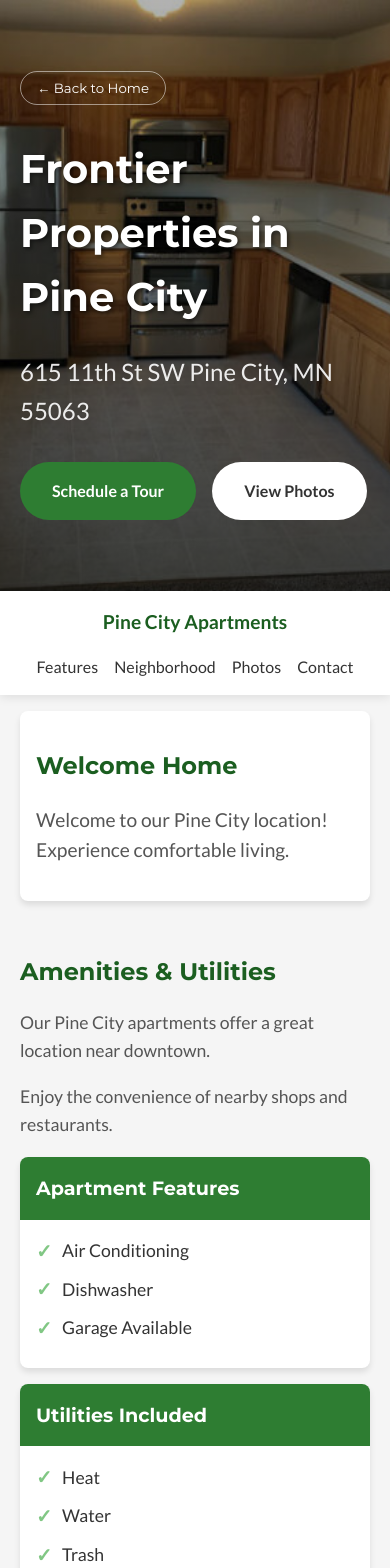
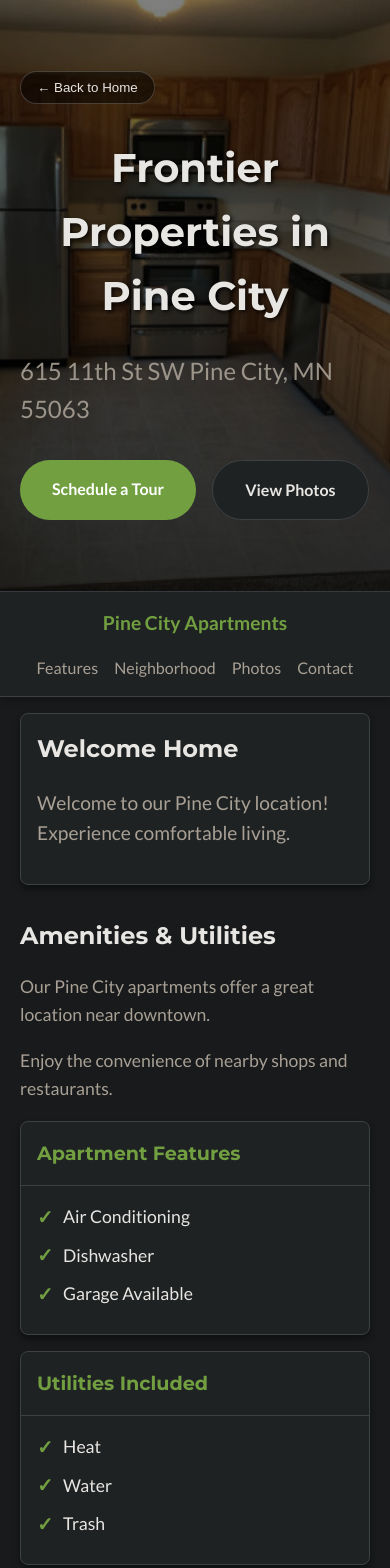
Before and after one commit to Avacynn/fpmn-vue-static, a Vue app: page /pinecity in a window 390 px wide. Shown: the top 1568 px of the page. Built offline with nearby package versions, Linux system fonts and the light colour scheme.

Commit message:
refactor: update styles for dark mode compatibility and improve layout structure

```diff
--- a/src/components/Amenities.vue
+++ b/src/components/Amenities.vue
@@ -44,7 +44,7 @@ defineProps(['amenities'])
 .intro-text {
     margin-bottom: 1rem;
     font-size: 1.1rem;
-    color: #555;
+    color: var(--text-muted);
 }
 
 .lists-wrapper {
@@ -54,11 +54,12 @@ defineProps(['amenities'])
 }
 
 .amenity-card {
-    background: white;
+    background: var(--bg-surface);
     border-radius: var(--radius);
     box-shadow: var(--shadow);
     overflow: hidden;
     transition: transform 0.3s;
+    border: 1px solid var(--border-color);
 }
 
 .amenity-card:hover {
@@ -66,14 +67,15 @@ defineProps(['amenities'])
 }
 
 .card-header {
-    background-color: var(--primary-color);
-    color: white;
+    background-color: var(--bg-surface-2);
+    color: var(--primary-color);
     padding: 1rem;
+    border-bottom: 1px solid var(--border-color);
 }
 
 .card-header h3 {
     margin: 0;
-    color: white;
+    color: var(--primary-color);
     font-size: 1.2rem;
 }
 
@@ -88,10 +90,11 @@ defineProps(['amenities'])
     display: flex;
     align-items: center;
     font-size: 1.1rem;
+    color: var(--text-main);
 }
 
 .check {
-    color: var(--accent-color);
+    color: var(--primary-color);
     font-weight: bold;
     margin-right: 10px;
     font-size: 1.2rem;
--- a/src/style.css
+++ b/src/style.css
@@ -1,44 +1,254 @@
 :root {
-  --primary-color: #2e7d32;
-  --primary-dark: #1b5e20;
-  --accent-color: #81c784;
-  --text-color: #333;
-  --bg-light: #f9f9f9;
-  --white: #ffffff;
-  --shadow: 0 4px 6px rgba(0, 0, 0, 0.1);
+  /* Dark Reader Default Palette */
+  --bg-body: #181a1b;
+  --bg-surface: #1f2223; /* Slightly lighter for cards/headers */
+  --text-main: #e8e6e3;
+  --text-muted: #a8a095;
+  --link-color: #3391ff;
+  --border-color: #3c4143;
+
+  /* Preserving your brand greens, but dimmed for dark mode */
+  --primary-color: #72a041;
+  --primary-dark: #557a3a;
+
+  --shadow: 0 4px 6px rgba(0, 0, 0, 0.4);
   --radius: 8px;
+  --max-width: 1200px;
 }
 
 body {
   margin: 0;
   font-family: 'Lato', sans-serif;
-  color: var(--text-color);
-  background-color: var(--bg-light);
+  background-color: var(--bg-body);
+  color: var(--text-main);
   line-height: 1.6;
 }
 
 h1, h2, h3, h4, h5 {
   font-family: 'Montserrat', sans-serif;
-  color: var(--primary-dark);
+  color: var(--text-main); /* Dark Reader usually makes headings white/off-white */
+  margin-top: 0;
   margin-bottom: 0.5em;
 }
 
-button {
-  font-family: 'Montserrat', sans-serif;
+a {
+  color: var(--link-color);
+  text-decoration: none;
 }
 
-.container {
-  max-width: 1200px;
+a:hover {
+  text-decoration: underline;
+}
+
+ul {
+  list-style: none;
+  padding: 0;
+}
+
+/* Layout Utilities */
+.container, .center {
+  max-width: var(--max-width);
   margin: 0 auto;
   padding: 0 20px;
 }
 
-a {
-  color: var(--primary-color);
-  text-decoration: none;
-  transition: color 0.3s;
+.clearfix::after {
+  content: "";
+  display: table;
+  clear: both;
 }
 
-a:hover {
-  color: var(--primary-dark);
+/* Color Utilities */
+.red { color: #ff6b6b; }
+.green { color: var(--primary-color); }
+.text-muted { color: var(--text-muted); }
+
+/* Header Styles */
+header {
+  background-color: var(--bg-surface);
+  box-shadow: var(--shadow);
+  border-bottom: 1px solid var(--border-color);
 }
+
+header h1 {
+  text-align: center;
+  font-size: 2rem;
+  margin-bottom: 0.5em;
+  color: var(--primary-color);
+}
+
+header nav {
+  border-top: 1px solid var(--border-color);
+  padding-top: 1em;
+}
+
+header nav ul {
+  display: flex;
+  justify-content: center;
+  flex-wrap: wrap;
+  gap: 20px;
+}
+
+header nav ul li {
+  font-family: 'Montserrat', sans-serif;
+  font-size: 1.1rem;
+}
+
+header nav ul a {
+  color: var(--text-muted);
+  padding: 5px 10px;
+  border-radius: 4px;
+}
+
+header nav ul a:hover,
+header nav ul a.router-link-active {
+  color: var(--text-main);
+  background-color: rgba(255, 255, 255, 0.05);
+  text-decoration: none;
+}
+
+/* Button Styles */
+.btn {
+  display: inline-block;
+  padding: 12px 30px;
+  background-color: var(--primary-dark);
+  color: #ffffff;
+  text-align: center;
+  border: 2px solid var(--primary-color);
+  border-radius: var(--radius);
+  font-family: 'Montserrat', sans-serif;
+  font-size: 1rem;
+  font-weight: 600;
+  cursor: pointer;
+  transition: all 0.3s ease;
+  text-transform: uppercase;
+  letter-spacing: 1px;
+}
+
+.btn:hover {
+  background-color: var(--primary-color);
+  border-color: #8bc34a;
+  color: #ffffff;
+  text-decoration: none;
+}
+
+/* Section Styles */
+section {
+  padding: 3em 0;
+}
+
+/* Specific Sections from old_app.css */
+#pets, .section-green {
+  background-color: #1e2415; /* Dark green background */
+  color: var(--text-main);
+  border-top: 1px solid var(--border-color);
+  border-bottom: 1px solid var(--border-color);
+}
+
+#pets p, .section-green p {
+  color: var(--text-main);
+}
+
+/* Boxed Content */
+.boxed {
+  max-width: 800px;
+  margin: 2em auto;
+  background: var(--bg-surface);
+  padding: 2em;
+  border-radius: var(--radius);
+  box-shadow: var(--shadow);
+  border: 1px solid var(--border-color);
+}
+
+.boxed div {
+  border: 1px solid var(--border-color);
+  padding: 2em;
+  text-align: center;
+}
+
+/* Neighborhood Grid */
+.neighborhood-content {
+  display: grid;
+  grid-template-columns: 1fr;
+  gap: 20px;
+}
+
+@media (min-width: 768px) {
+  .neighborhood-content {
+    grid-template-columns: 1fr 1fr;
+    align-items: start;
+  }
+}
+
+.neighborhood-map iframe {
+  width: 100%;
+  border: none;
+  min-height: 300px;
+  border-radius: var(--radius);
+  filter: invert(90%) hue-rotate(180deg); /* Dark mode map trick */
+  box-shadow: var(--shadow);
+}
+
+/* Utilities List */
+.utilities-list {
+  display: grid;
+  grid-template-columns: 1fr;
+  gap: 20px;
+  max-width: 800px;
+  margin: 0 auto;
+}
+
+@media (min-width: 600px) {
+  .utilities-list {
+    grid-template-columns: 1fr 1fr;
+  }
+}
+
+.utilities-list ul {
+  list-style: disc;
+  padding-left: 20px;
+  color: var(--text-muted);
+}
+
+.utilities-list li {
+  margin-bottom: 0.5em;
+}
+
+/* Footer */
+footer {
+  background-color: var(--bg-surface);
+  padding: 2em 0;
+  text-align: center;
+  color: var(--text-muted);
+  margin-top: auto;
+  border-top: 1px solid var(--border-color);
+}
+
+footer p {
+  margin: 0;
+  font-size: 0.9rem;
+}
+
+/* Text Layer / Hero Text (Legacy support) */
+#text-layer {
+  position: relative;
+  padding: 20px;
+  text-align: center;
+}
+
+#text-layer span {
+  font-size: 1.5rem;
+  color: var(--primary-color);
+}
+
+/* Responsive Typography */
+@media (max-width: 600px) {
+  header h1 {
+    font-size: 1.5rem;
+  }
+
+  .btn {
+    width: 100%;
+    box-sizing: border-box;
+  }
+}
--- a/src/views/Apartment.vue
+++ b/src/views/Apartment.vue
@@ -45,19 +45,19 @@
         <!-- Neighborhood -->
         <section id="neighborhood" class="section">
             <h2>Neighborhood & Location</h2>
-            <div class="neighborhood-grid">
-                <div class="text-content">
+            <div class="neighborhood-content">
+                <div class="neighborhood-text">
                     <p>{{ data.neighborhoodText }}</p>
-                    <div class="map-container">
+                </div>
+                <div class="neighborhood-map">
                     <iframe
                         width="100%"
-                            height="300"
+                        height="350"
                         frameborder="0"
                         style="border:0"
                         :src="data.googleMapsUrl"
                         allowfullscreen>
                     </iframe>
-                    </div>
                 </div>
             </div>
         </section>
@@ -128,7 +128,7 @@ const data = computed(() => cityData[props.city])
 
 <style scoped>
 .apartment-page {
-    background-color: #f5f5f5;
+    background-color: var(--bg-body);
 }
 
 /* Hero Section */
@@ -137,11 +137,11 @@ const data = computed(() => cityData[props.city])
     background-size: cover;
     background-position: center;
     position: relative;
-    color: white;
+    color: var(--text-main);
 }
 
 .hero-overlay {
-    background: linear-gradient(rgba(0,0,0,0.3), rgba(0,0,0,0.7));
+    background: linear-gradient(rgba(0,0,0,0.5), rgba(0,0,0,0.8));
     height: 100%;
     display: flex;
     align-items: center;
@@ -152,9 +152,9 @@ const data = computed(() => cityData[props.city])
 }
 
 .back-btn {
-    background: transparent;
-    border: 1px solid rgba(255,255,255,0.5);
-    color: white;
+    background: rgba(0, 0, 0, 0.5);
+    border: 1px solid rgba(255,255,255,0.2);
+    color: var(--text-main);
     padding: 0.5rem 1rem;
     border-radius: 20px;
     cursor: pointer;
@@ -164,20 +164,21 @@ const data = computed(() => cityData[props.city])
 
 .back-btn:hover {
     background: rgba(255,255,255,0.1);
-    border-color: white;
+    border-color: var(--primary-color);
 }
 
 .hero h1 {
     font-size: 3.5rem;
     margin: 0;
-    color: white;
-    text-shadow: 2px 2px 4px rgba(0,0,0,0.5);
+    color: var(--text-main);
+    text-shadow: 2px 2px 4px rgba(0,0,0,0.8);
 }
 
 .address {
     font-size: 1.5rem;
     opacity: 0.9;
     margin-bottom: 2rem;
+    color: var(--text-muted);
 }
 
 .hero-actions {
@@ -187,7 +188,7 @@ const data = computed(() => cityData[props.city])
 
 .cta-btn {
     background-color: var(--primary-color);
-    color: white;
+    color: #fff;
     padding: 1rem 2rem;
     border-radius: 50px;
     font-weight: bold;
@@ -195,32 +196,36 @@ const data = computed(() => cityData[props.city])
 }
 
 .cta-btn:hover {
-    background-color: var(--primary-dark);
+    background-color: var(--primary-light);
     transform: translateY(-2px);
+    text-decoration: none;
 }
 
 .secondary-btn {
-    background-color: white;
-    color: var(--text-color);
+    background-color: var(--bg-surface);
+    color: var(--text-main);
     padding: 1rem 2rem;
     border-radius: 50px;
     font-weight: bold;
     transition: transform 0.2s;
+    border: 1px solid var(--border-color);
 }
 
 .secondary-btn:hover {
     transform: translateY(-2px);
-    background-color: #f0f0f0;
+    background-color: var(--bg-surface-2);
+    text-decoration: none;
 }
 
 /* Sticky Nav */
 .sticky-nav {
     position: sticky;
     top: 0;
-    background: white;
-    box-shadow: 0 2px 10px rgba(0,0,0,0.1);
+    background: var(--bg-surface);
+    box-shadow: 0 2px 10px rgba(0,0,0,0.3);
     z-index: 100;
     padding: 1rem 0;
+    border-bottom: 1px solid var(--border-color);
 }
 
 .nav-content {
@@ -232,17 +237,17 @@ const data = computed(() => cityData[props.city])
 .brand {
     font-weight: bold;
     font-size: 1.2rem;
-    color: var(--primary-dark);
+    color: var(--primary-color);
 }
 
 .links a {
     margin-left: 2rem;
-    color: var(--text-color);
+    color: var(--text-muted);
     font-weight: 500;
 }
 
 .links a:hover {
-    color: var(--primary-color);
+    color: var(--text-main);
 }
 
 /* Sections */
@@ -251,15 +256,16 @@ const data = computed(() => cityData[props.city])
 }
 
 .card {
-    background: white;
+    background: var(--bg-surface);
     padding: 1rem;
     border-radius: var(--radius);
     box-shadow: var(--shadow);
+    border: 1px solid var(--border-color);
 }
 
 .lead {
     font-size: 1.2rem;
-    color: #555;
+    color: var(--text-muted);
 }
 
 /* Neighborhood */
@@ -268,14 +274,16 @@ const data = computed(() => cityData[props.city])
     border-radius: var(--radius);
     overflow: hidden;
     box-shadow: var(--shadow);
+    border: 1px solid var(--border-color);
 }
 
 /* Pets */
 .highlight-section {
-    background-color: #e8f5e9;
+    background-color: var(--bg-surface-2);
     border-radius: var(--radius);
     padding: 1rem;
     margin: 1rem 0;
+    border: 1px solid var(--border-color);
 }
 
 .pet-info {
@@ -294,7 +302,7 @@ const data = computed(() => cityData[props.city])
 /* Contact */
 .contact-card {
     text-align: center;
-    background: linear-gradient(to bottom right, #ffffff, #f0f7f0);
+    background: linear-gradient(to bottom right, var(--bg-surface), var(--bg-surface-2));
 }
 
 .contact-actions {
@@ -314,23 +322,25 @@ const data = computed(() => cityData[props.city])
 }
 
 .pay-btn {
-    background-color: #333;
-    color: white;
+    background-color: var(--bg-surface-3);
+    color: var(--text-main);
     padding: 1rem 2rem;
     border-radius: 50px;
     font-weight: bold;
+    border: 1px solid var(--border-color);
 }
 
 .pay-btn:hover {
-    background-color: #000;
+    background-color: var(--primary-dark);
 }
 
 footer {
-    background: #333;
-    color: white;
+    background: var(--bg-surface);
+    color: var(--text-muted);
     padding: 1rem 0;
     text-align: center;
     margin-top: 0;
+    border-top: 1px solid var(--border-color);
 }
 
 @media (max-width: 768px) {
```
Lines whose indentation alone changed are shown as unchanged.
